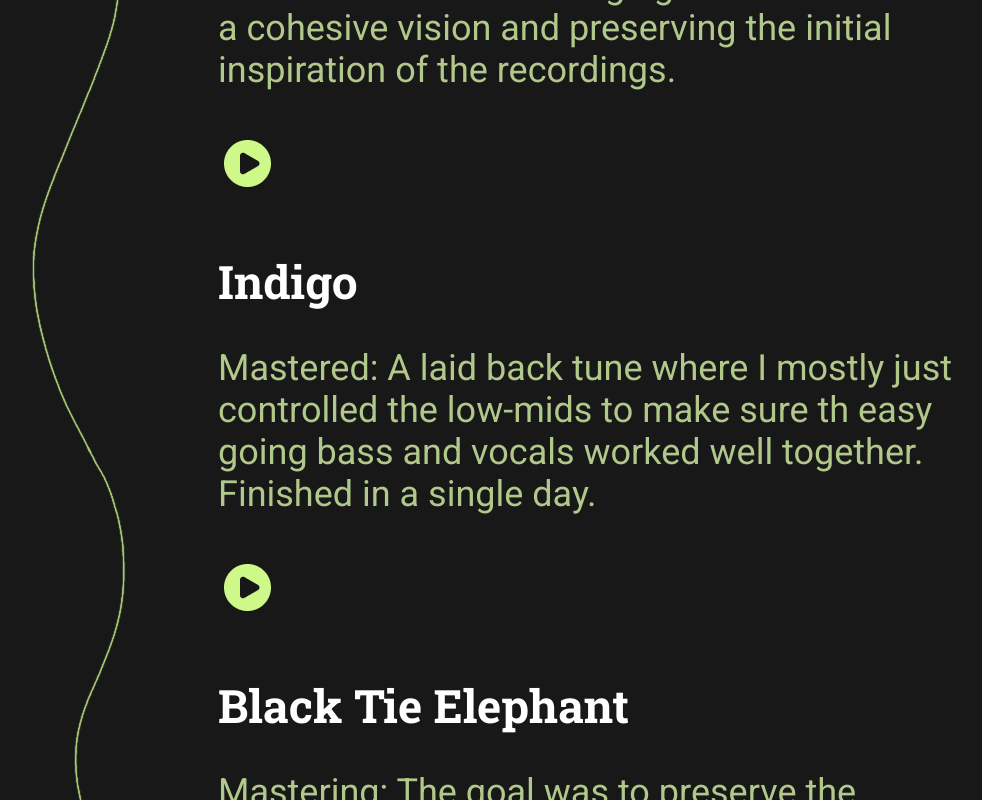
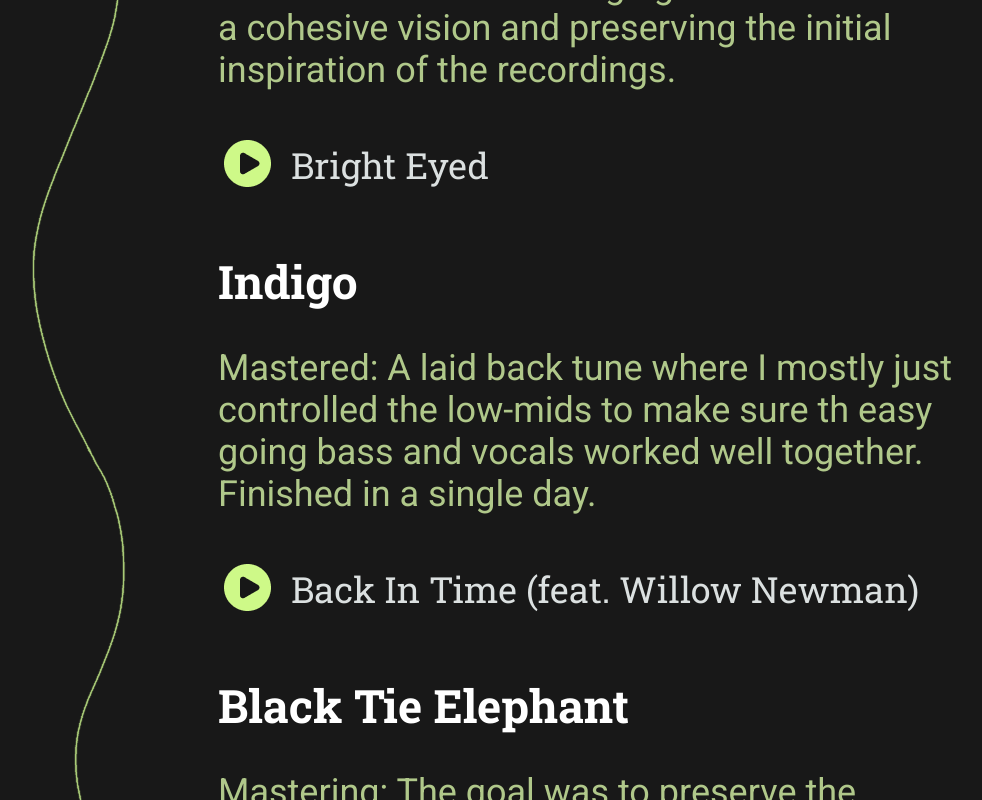
Before and after one commit to daleinen7/portfolio-k, a React (Create React App) app: page /audio in a window 1280 px wide. Shown: the part 1960-2760 px from the top of the page, without its empty margins (47-1029 px from the left). Built offline with nearby package versions, Linux system fonts and the light colour scheme; no server answers.

Commit message:
audio works

```diff
--- a/src/components/Audio.jsx
+++ b/src/components/Audio.jsx
@@ -139,7 +139,7 @@ export default function Audio() {
     // percentageProgress = progress / totalSecondsOfSong * 100
 
     /////////// PROGRESS ///////////
-    background: `linear-gradient(90deg, rgba(206,249,136,1) 0%, rgba(206,249,136,1) ${Math.floor(
+    backgroundImage: `linear-gradient(90deg, rgba(206,249,136,1) 0%, rgba(206,249,136,1) ${Math.floor(
       percentageProgress
     )}%, rgba(255,255,255,1) ${
       Math.floor(percentageProgress) + 1
@@ -147,7 +147,7 @@ export default function Audio() {
     WebkitBackgroundClip: 'text',
     WebkitTextFillColor: 'transparent',
 
-    // background: `linear-gradient(90deg, #eee 0%, #eee 40%, #23626d 41%, #23626d 100%)`,
+    // background: `linear-gradient(90deg, rgba(206,249,136,1) 0%, rgba(206,249,136,1) 40%, rgba(255,255,255,1) 41%, rgba(255,255,255,1) 100%)`,
     // WebkitBackgroundClip: 'text',
     // WebkitTextFillColor: 'transparent',
   }
@@ -193,7 +193,11 @@ export default function Audio() {
                     alt="audio control play/pause"
                   />
                 </PlayButton>
-                <SongProgress style={songProgress}>{project.song}</SongProgress>
+                <SongProgress
+                  style={playing[idx] ? songProgress : { color: '#dbe0e0' }}
+                >
+                  {project.song}
+                </SongProgress>
               </div>
             </article>
           )
```
